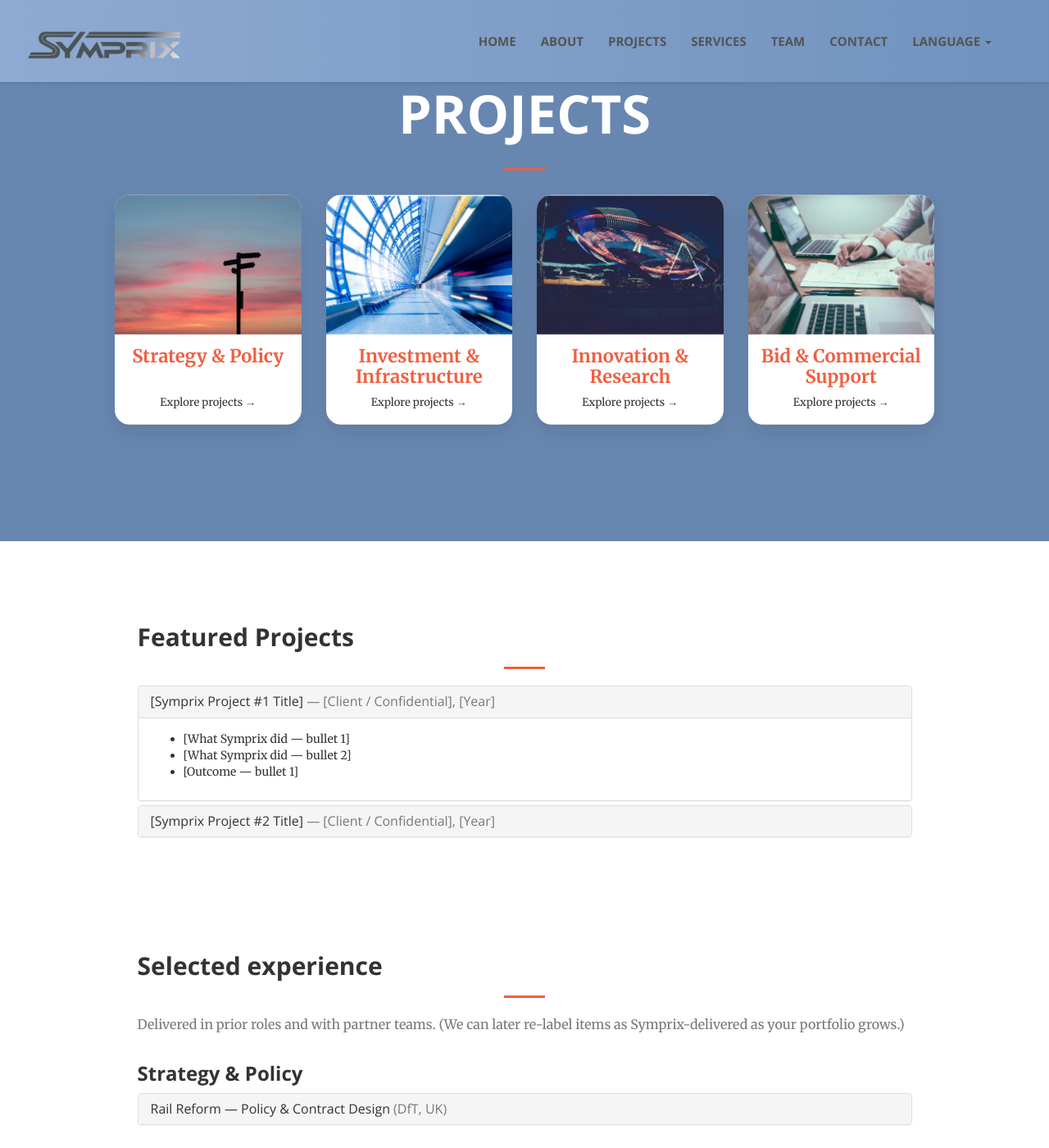
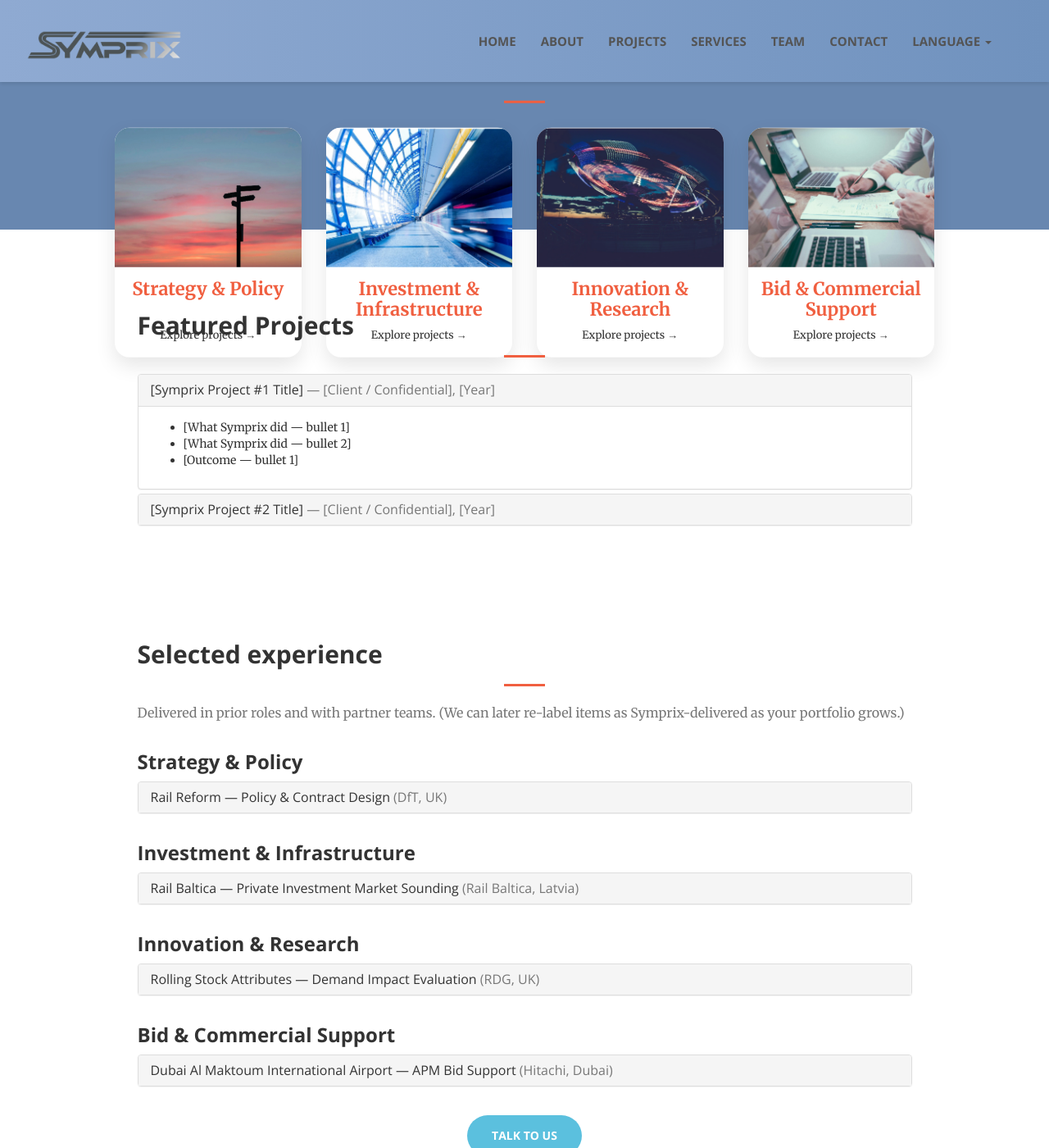
Before and after one commit to CD-Symprix/symprix, a Jekyll site: the page projects.html, which Jekyll copies as it is, in a window 1280 px wide and 1400 px high. Shown: the whole window at 82% size. Built offline with Jekyll 4.4.1, drawn with Linux system fonts in a browser that asks for light colours.

Commit message:
Adjust padding and margin for projects hero section

```diff
--- a/projects.html
+++ b/projects.html
@@ -135,10 +135,13 @@
 
     header.masthead.projects-hero {
       min-height: 0 !important;           /* override template vh/min-height logic */
-      padding-top: 380px !important;
-      padding-bottom: 180px !important;    /* start here */
+      padding-top: 120px !important;
+      padding-bottom: 60px !important;    /* start here */
     }
 
+    header.masthead.projects-hero .header-content-inner{
+      margin-top: 140px;
+    }
     /* Set base readable colour */
     header.masthead.projects-hero .category-card {
       color: #222 !important;
```
